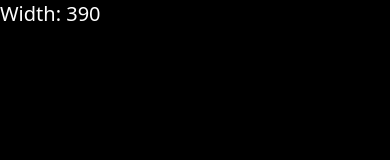
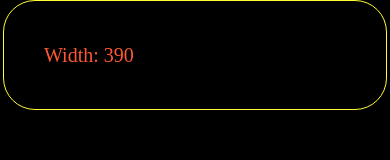
Before and after one commit to Saysan777/Tailwind_sandbox, a plain HTML site: page 17-customization/index.html in a window 390 px wide. Drawn offline with nearby package versions, Linux system fonts and the light colour scheme.

Commit message:
New changes

```diff
--- a/17-customization/index.html
+++ b/17-customization/index.html
@@ -5,13 +5,52 @@
     <meta http-equiv="X-UA-Compatible" content="IE=edge" />
     <meta name="viewport" content="width=device-width, initial-scale=1.0" />
     <script src="https://cdn.tailwindcss.com"></script>
+    <script>
+      tailwind.config= {
+        theme: {
+          // extend:{          //if you dont wanna override some default settings insert that custom object inside 'extend'
+          //   screens:{
+          //   sm: '550px',
+          //   md: '800px',
+          //   lg: '1200px',
+          //   xl: '1440px',
+          //   },
+          // },
+          screens: {
+            sm: '550px',
+            md: '800px',
+            lg: '1200px',
+            xl: '1440px',
+          },
+          fontFamily: {
+            sans: [ 'Graphik', 'sans-serif' ],
+            sans: [ 'Merriweather', 'serif' ],
+          },
+          extend: {
+            colors: {
+              primary: '#ff5733',
+              secondary: '#fffc33',
+            },
+            spacing: {
+              6: '2.5rem',
+              128: '32rem'
+            },
+            borderRadius: {
+              '4xl': '2rem'  //if you have number and then letter in either key or value then put the content inside ' '
+            }
+          }
+        }
+      }
+    </script>
     <title>Customization</title>
   </head>
  <body
     class="bg-black sm:bg-green-800 md:bg-blue-800 lg:bg-yellow-800 xl:bg-purple-800 2xl:bg-orange-800"
   >
+    <div class="border-secondary border p-6 mb-128 max-w-sm mx-auto rounded-4xl">
+      <h1 class="text-primary text-xl"></h1>
+    </div>
 
-      <h1 class="text-white text-xl"></h1>
 
     <script>
       function showBrowserWidth() {
```
Also changed, not shown: 14-grid/index.html (+22 -0 lines), 15-transform-transition/index.html (+25 -2 lines), 16-animation/index.html (+19 -1 lines).
